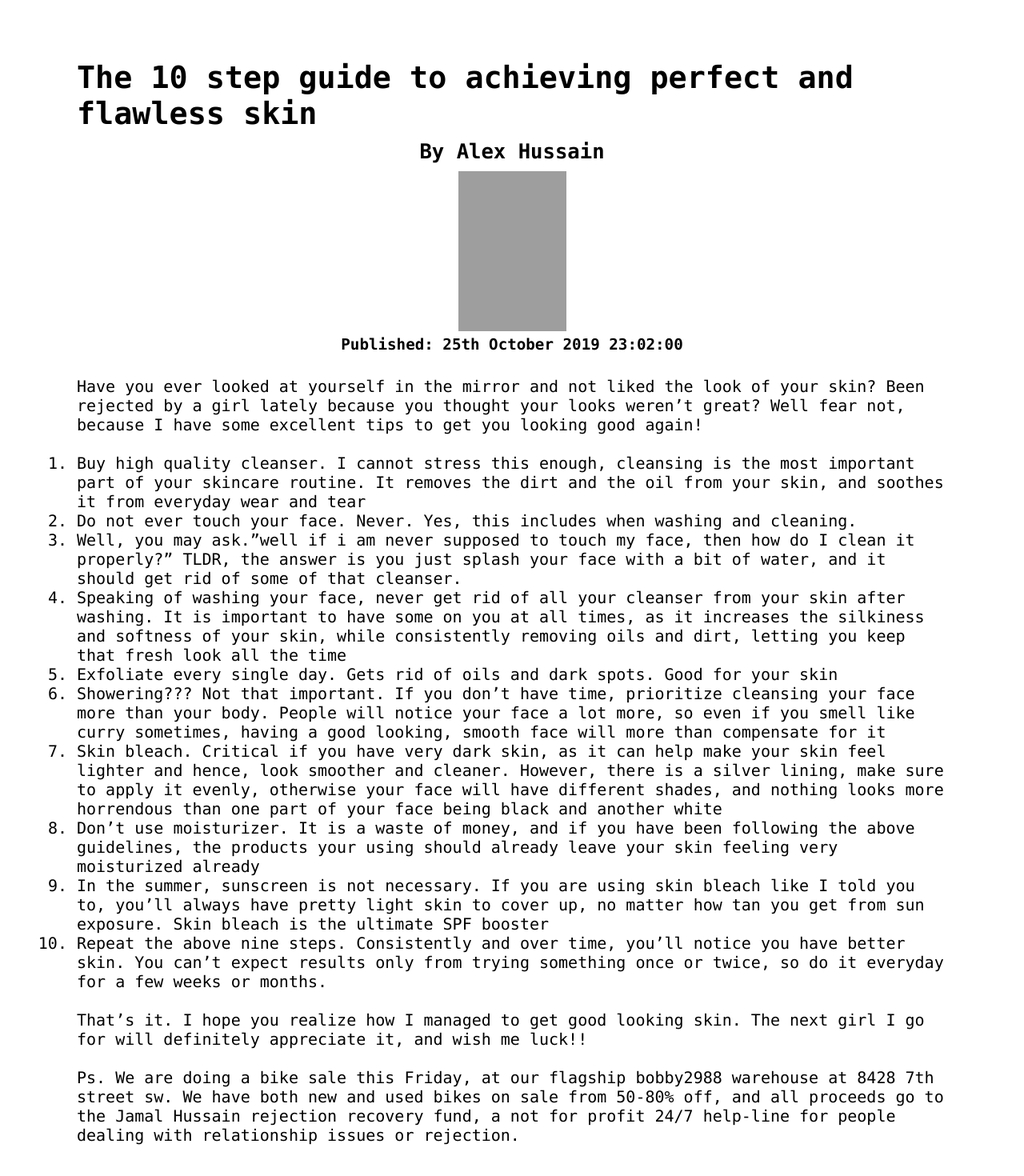
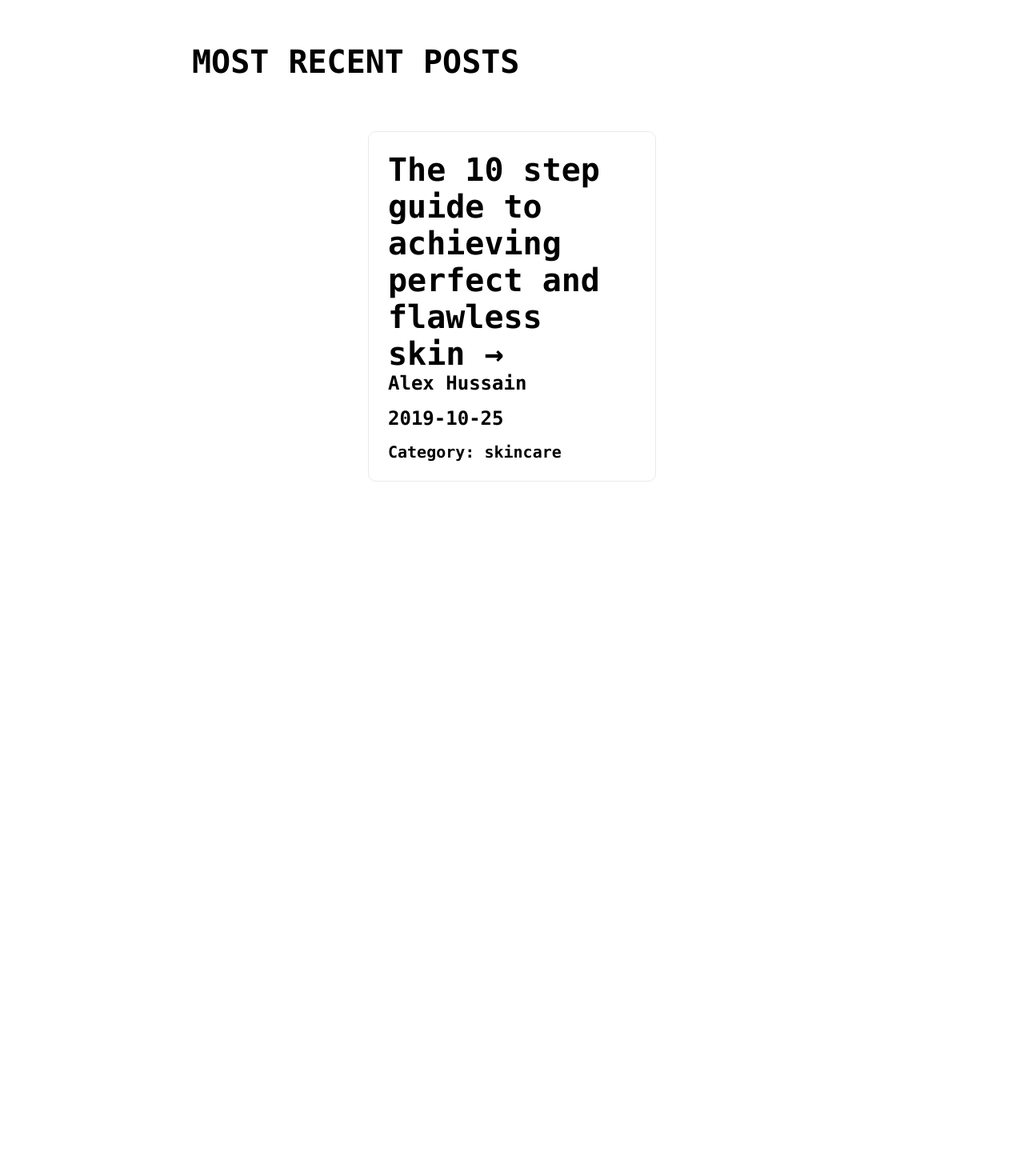
Before and after one commit to TonyLiu0226/yunxiaoliu.com-rewrite, a Next.js app: page / in a window 1280 px wide. Shown: the part 342-1812 px from the top of the page at 80% size. After the commit the page ends 1100 px from the top, so only its background shows below. Built offline with nearby package versions, Linux system fonts and the light colour scheme; grey boxes are pictures that could not be loaded.

Commit message:
ah missing

```diff
--- /dev/null
+++ b/constants/constants.js
@@ -0,0 +1 @@
+export const MAX_HOME_PAGE_POSTS = 10;
--- a/pages/index.js
+++ b/pages/index.js
@@ -1,79 +1,56 @@
 import Head from 'next/head'
 import Image from 'next/image'
 import { Inter } from '@next/font/google'
+import { MAX_HOME_PAGE_POSTS } from '../constants/constants'
 import styles from '../styles/Layout.module.css'
 import indexStyles from '../styles/Index.module.css'
+import fs from 'fs';
+import matter from 'gray-matter';
+import ArticleList from "../components/ArticleList.js";
 
 const inter = Inter({ subsets: ['latin'] })
 
-export default function Home() {
+export default function Home({posts}) {
+  let postShortList = []
+  //limits number of posts displayed on home screen to the most recent MAX_HOME_PAGE_POSTS
+  for( var i = posts.length - 1; i >= (posts.length - MAX_HOME_PAGE_POSTS); i--) {
+    if (i < 0) {
+      break;
+    }
+    else {
+      postShortList.push(posts[i]);
+    }
+  }
   return (
     <div>
-      <h2 className={indexStyles.tits}>The 10 step guide to achieving perfect and flawless skin</h2>
-      <h4 className={indexStyles.subtits}>By Alex Hussain</h4>
-      <div className={indexStyles.img}>
-        <img className={indexStyles.img2} src="https://cdn.discordapp.com/attachments/894109258235396118/1053911161076191303/I1.jpg"></img>
-      </div>
-      <h5 className={indexStyles.published}>Published: 25th October 2019 23:02:00</h5>
-      <br></br>
-      <p>Have you ever looked at yourself in the mirror and not liked the look of your skin? Been rejected by a girl lately because you thought your looks weren’t great? Well fear not, because I have some excellent tips to get you looking good again!</p>
-      <br></br>
-      <ol>
-        <li>
-          <p>
-          Buy high quality cleanser. I cannot stress this enough, cleansing is the most important part of your skincare routine. It removes the dirt and the oil from your skin, and soothes it from everyday wear and tear
-          </p>
-        </li>
-        <li>
-          <p>
-          Do not ever touch your face. Never. Yes, this includes when washing and cleaning.
-          </p>
-        </li>
-        <li>
-          <p>
-          Well, you may ask.”well if i am never supposed to touch my face, then how do I clean it properly?” TLDR, the answer is you just splash your face with a bit of water, and it should get rid of some of that cleanser.
-          </p>
-        </li>
-        <li>
-          <p>
-          Speaking of washing your face, never get rid of all your cleanser from your skin after washing. It is important to have some on you at all times, as it increases the silkiness and softness of your skin, while consistently removing oils and dirt, letting you keep that fresh look all the time
-          </p>
-        </li>
-        <li>
-          <p>
-          Exfoliate every single day. Gets rid of oils and dark spots. Good for your skin
-          </p>
-        </li>
-        <li>
-          <p>
-          Showering??? Not that important. If you don’t have time, prioritize cleansing your face more than your body. People will notice your face a lot more, so even if you smell like curry sometimes, having a good looking, smooth face will more than compensate for it
-          </p>
-        </li>
-        <li>
-          <p>
-          Skin bleach. Critical if you have very dark skin, as it can help make your skin feel lighter and hence, look smoother and cleaner. However, there is a silver lining, make sure to apply it evenly, otherwise your face will have different shades, and nothing looks more horrendous than one part of your face being black and another white
-          </p>
-        </li>
-        <li>
-          <p>
-          Don’t use moisturizer. It is a waste of money, and if you have been following the above guidelines, the products your using should already leave your skin feeling very moisturized already
-          </p>
-        </li>
-        <li>
-          <p>
-          In the summer, sunscreen is not necessary. If you are using skin bleach like I told you to, you’ll always have pretty light skin to cover up, no matter how tan you get from sun exposure. Skin bleach is the ultimate SPF booster
-          </p>
-        </li>
-        <li>
-          <p>
-          Repeat the above nine steps. Consistently and over time, you’ll notice you have better skin. You can’t expect results only from trying something once or twice, so do it everyday for a few weeks or months.
-          </p>
-        </li>
-      </ol>
-      <br></br>
-      <p>That’s it. I hope you realize how I managed to get good looking skin. The next girl I go for will definitely appreciate it, and wish me luck!!</p>
-      <br></br>
-      <p>Ps. We are doing a bike sale this Friday, at our flagship bobby2988 warehouse at 8428 7th street sw. We have both new and used bikes on sale from 50-80% off, and all proceeds go to the Jamal Hussain rejection recovery fund, a not for profit 24/7 help-line for people dealing with relationship issues or rejection. </p>
+      <h1 style={styles.tits}>MOST RECENT POSTS</h1>
+      <ArticleList articles={postShortList}>
+        </ArticleList>
     </div>
   )
 }
+
+export async function getStaticProps(){
+  // get list of files from the posts folder
+  const files = fs.readdirSync('posts');
+
+  // get frontmatter & post number from each post
+  const posts = files.map((fileName) => {
+      const file = fileName.replace('.md', '');
+      const number = file.replace('post', '');
+      const readFile = fs.readFileSync(`posts/${fileName}`, 'utf-8');
+      const { data: frontmatter } = matter(readFile);
+
+      return {
+        number,
+        frontmatter,
+      };
+  });
+
+  // Return the pages static props
+  return {
+      props: {
+        posts,
+      },
+  };
+}
--- a/posts/post1.md
+++ b/posts/post1.md
@@ -1,7 +1,7 @@
 ---
 title: "The 10 step guide to achieving perfect and flawless skin"
 author: "Alex Hussain"
-authorImage: "../public/next.svg"
+authorImage: "./../public/AH.png"
 date: "2019-10-25"
 time: "23:02:04"
 category: "skincare"
@@ -14,28 +14,42 @@ tags:
 Have you ever looked at yourself in the mirror and not liked the look of your skin? Been rejected by a girl lately because you thought your looks weren’t great? Well fear not, because I have some excellent tips to get you looking good again!
 
 
+
 1. **Buy high quality cleanser.** I cannot stress this enough, cleansing is the most important part of your skincare routine. It removes the dirt and the oil from your skin, and soothes it from everyday wear and tear
+
 
 2. **Do not ever touch your face.** Never. Yes, this includes when washing and cleaning.
 
+
 3. **Well, you may ask.”well if i am never supposed to touch my face, then how do I clean it properly?”** TLDR, the answer is you just splash your face with a bit of water, and it should get rid of some of that cleanser.
+
 
 4. **Speaking of washing your face, never get rid of all your cleanser from your skin after washing.** It is important to have some on you at all times, as it increases the silkiness and softness of your skin, while consistently removing oils and dirt, letting you keep that fresh look all the time
 
+
 5. **Exfoliate every single day.** Gets rid of oils and dark spots. Good for your skin
+
 
 6. **Showering??? Not that important.** If you don’t have time, prioritize cleansing your face more than your body. People will notice your face a lot more, so even if you smell like curry sometimes, having a good looking, smooth face will more than compensate for it
 
+
 7. **Use skin bleach.** Critical if you have very dark skin, as it can help make your skin feel lighter and hence, look smoother and cleaner. However, there is a silver lining, make sure to apply it evenly, otherwise your face will have different shades, and nothing looks more horrendous than one part of your face being black and another white
+
 
 8. **Don’t use moisturizer.** It is a waste of money, and if you have been following the above guidelines, the products your using should already leave your skin feeling very moisturized already
 
+
 9. **In the summer, sunscreen is not necessary.** If you are using skin bleach like I told you to, you’ll always have pretty light skin to cover up, no matter how tan you get from sun exposure. Skin bleach is the ultimate SPF booster
 
+
 10. **Repeat the above nine steps.** Consistently and over time, you’ll notice you have better skin. You can’t expect results only from trying something once or twice, so do it everyday for a few weeks or months.
+
+
+
 
 
 That’s it. I hope you realize how I managed to get good looking skin. The next girl I go for will definitely appreciate it, and wish me luck!!
 
 
+
 Ps. We are doing a bike sale this Friday, at our flagship bobby2988 warehouse at 8428 7th street sw. We have both new and used bikes on sale from 50-80% off, and all proceeds go to the Jamal Hussain rejection recovery fund, a not for profit 24/7 help-line for people dealing with relationship issues or rejection.
--- a/styles/Index.module.css
+++ b/styles/Index.module.css
@@ -9,6 +9,7 @@
     font-size: clamp(26px, 3vw, 40px);
     margin-top: 20px;
     margin-bottom:10px;
+    text-align: center;
 }
 .subtits{
     font-size: clamp(20px, 2vw, 28px);
```
Also changed, not shown: pages/article/[id]/index.js (+57 -4 lines), styles/ArticleId.module.css (added, +14 -0 lines), public/AH.png (added).
